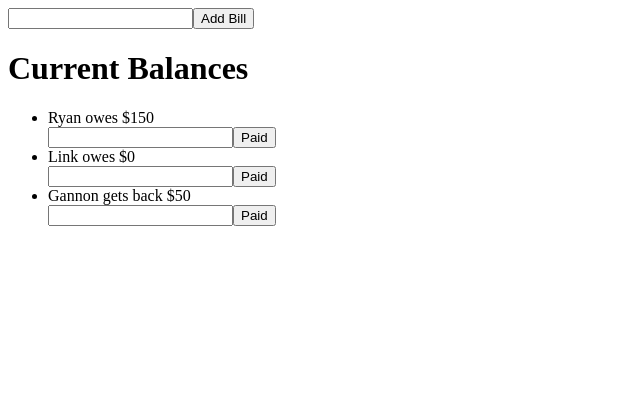
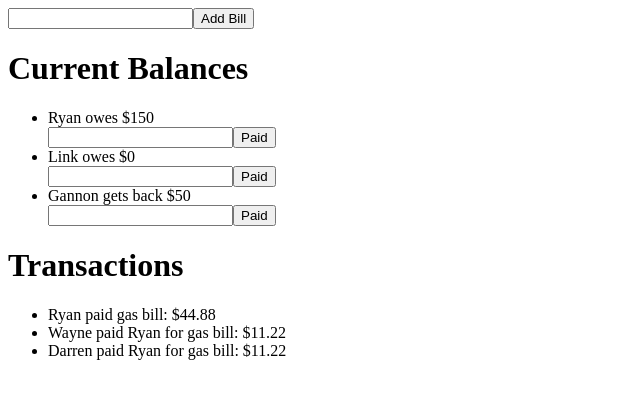
Before and after one commit to rtessier/split, a React app: page / in a window 1280 px wide. Shown: the top 398 px of the page, without its empty margins (0-640 px from the left). Built offline with nearby package versions, Linux system fonts and the light colour scheme.

Commit message:
Create transactions list

```diff
--- a/components/App.js
+++ b/components/App.js
@@ -1,11 +1,13 @@
 import React from 'react'
 import AddBill from './AddBill'
 import HousematesList from './HousematesList'
+import TransactionsList from './TransactionsList'
 
 const App = () => (
   <div>
     <AddBill />
     <HousematesList />
+    <TransactionsList />
   </div>
 )
 
--- /dev/null
+++ b/components/TransactionsList.js
@@ -0,0 +1,20 @@
+import React, { Component } from 'react'
+
+class TransactionsList extends Component {
+  render() {
+    return (
+      <div>
+        <h1>Transactions</h1>
+        <div>
+          <ul>
+            <li>Ryan paid gas bill: $44.88</li>
+            <li>Wayne paid Ryan for gas bill: $11.22</li>
+            <li>Darren paid Ryan for gas bill: $11.22</li>
+          </ul>
+        </div>
+      </div>
+    )
+  }
+}
+
+export default TransactionsList;
```
